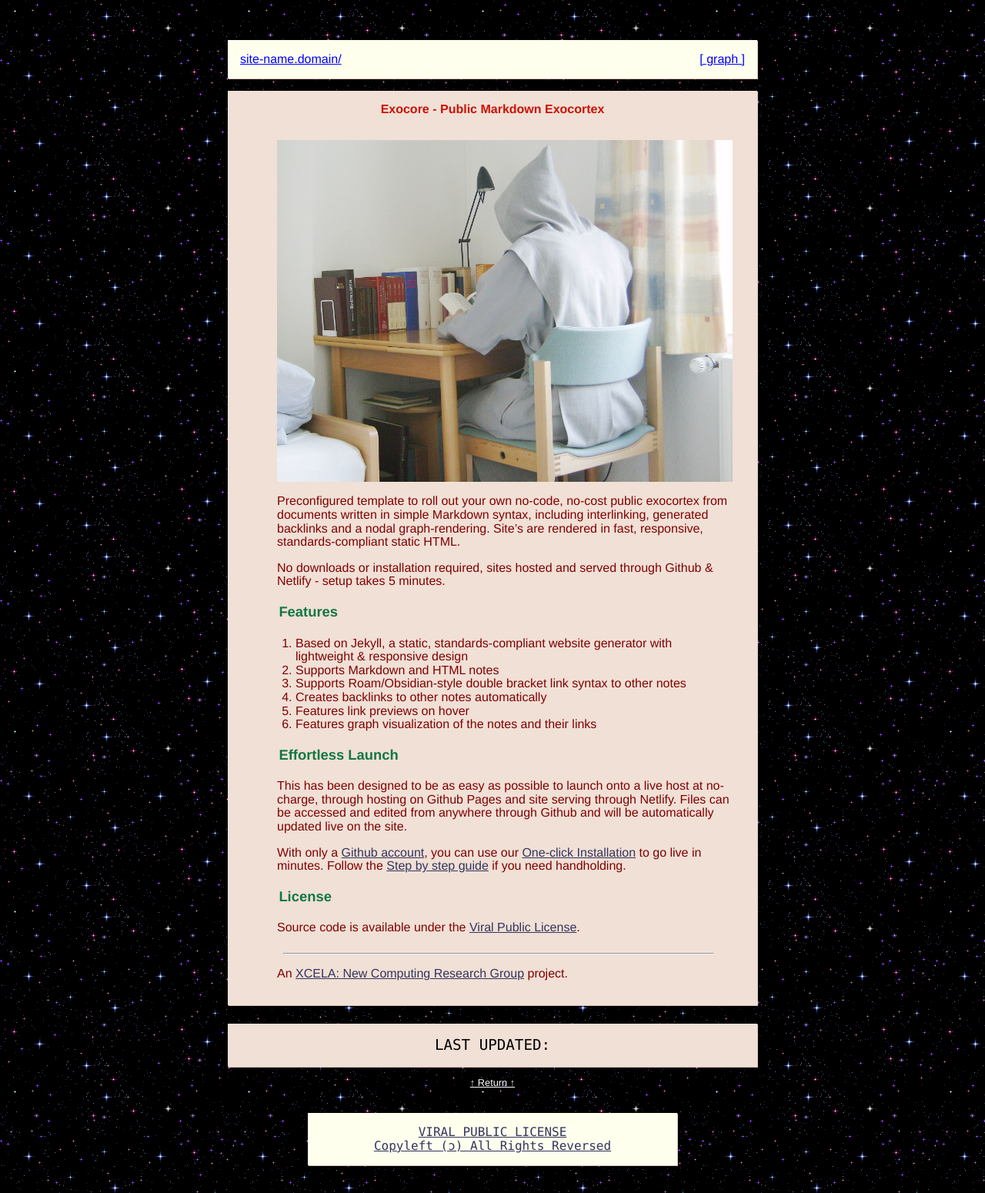
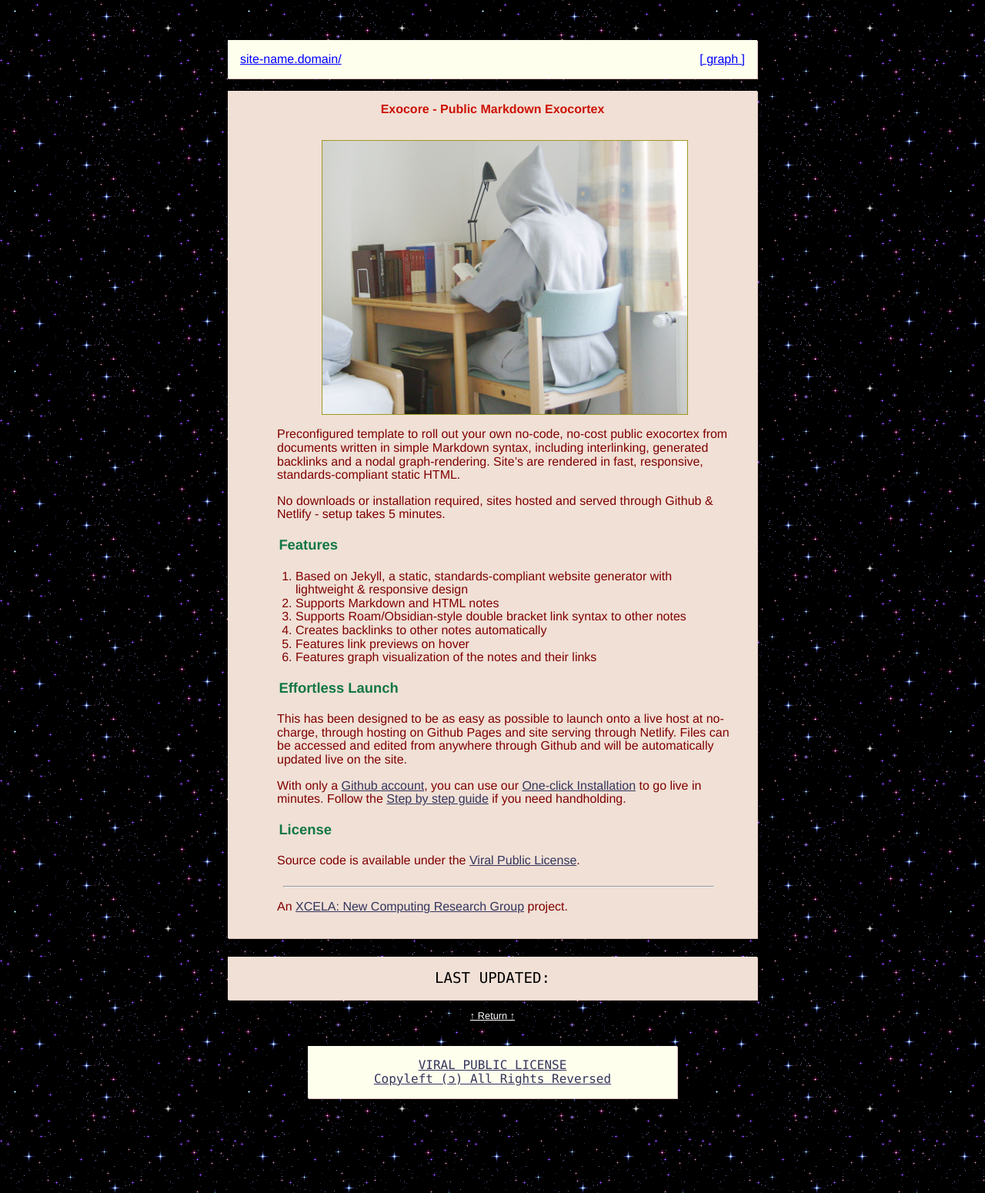
Before and after one commit to xcela/Exocore, a Jekyll site: the page built from _pages/index.md, in a window 1280 px wide. Shown: the whole page at 77% size. Built offline with Jekyll 4.4.1, drawn with Linux system fonts in a browser that asks for light colours.

Commit message:
Update _yotsuba.scss

```diff
--- a/_sass/_yotsuba.scss
+++ b/_sass/_yotsuba.scss
@@ -52,6 +52,8 @@ img {
   margin: 0 auto;
   max-height: 75vh;
   border-radius: $border-radius;
+  border: 1px #9f9922 solid;
+  width:80%;
 }
 
 blockquote {
```
